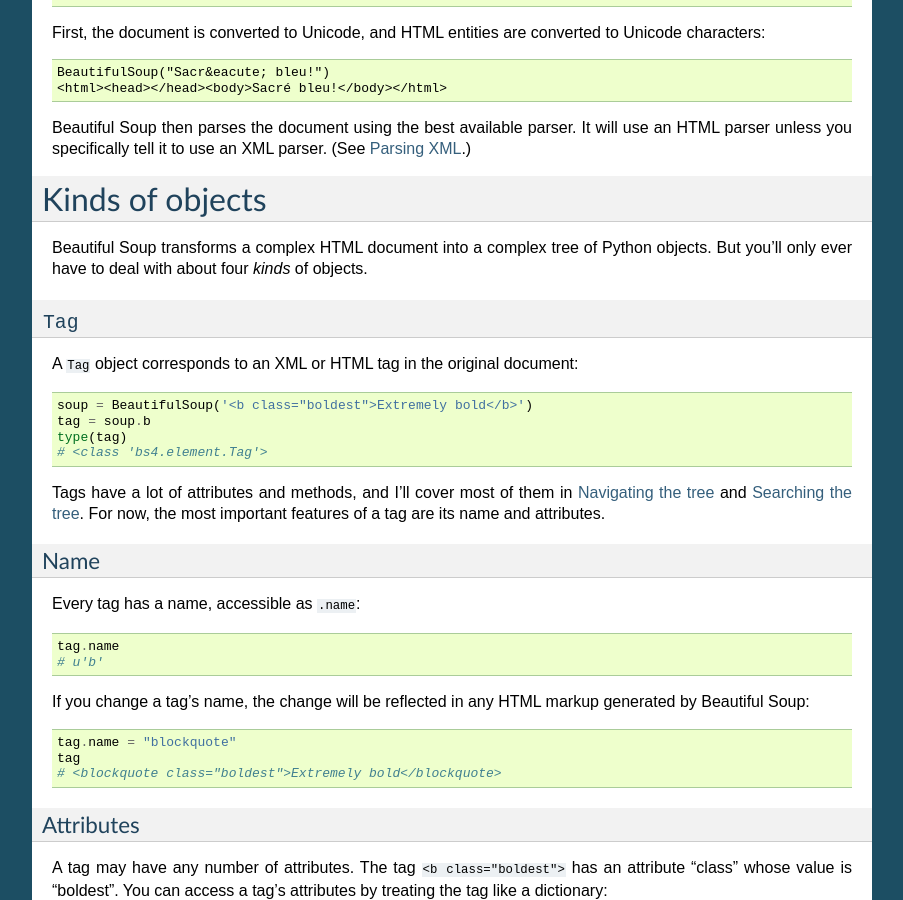
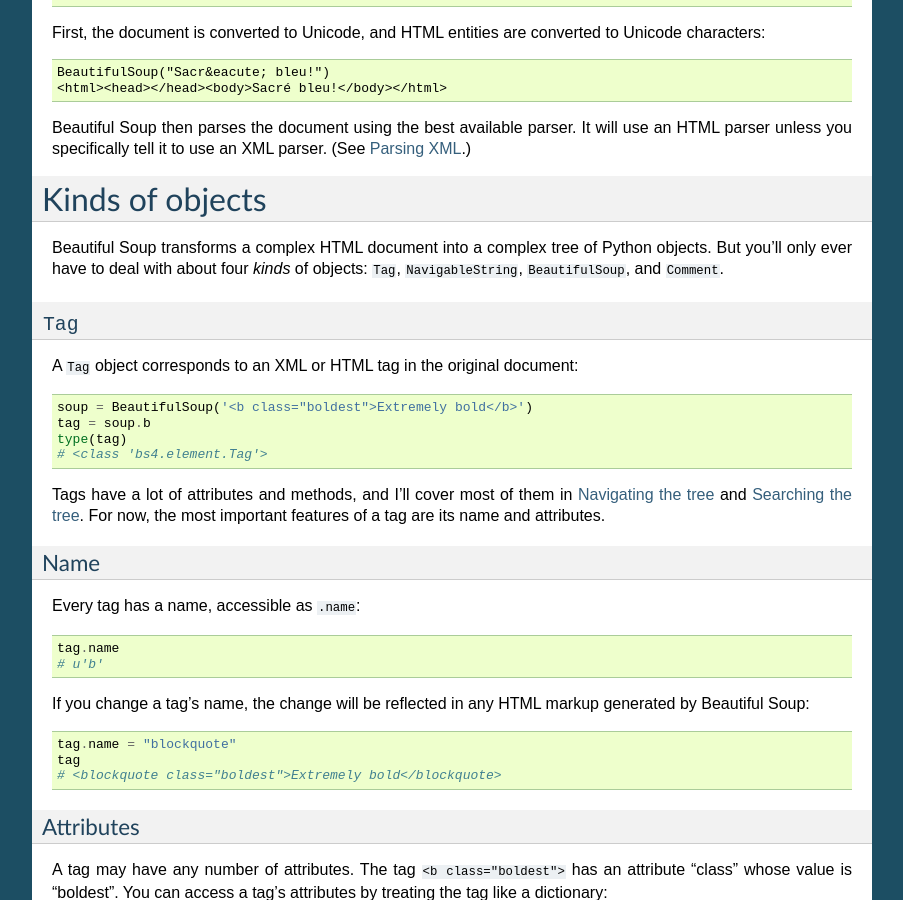
Before and after one commit to snarfed/beautifulsoup, a Sphinx documentation site: the page built from doc/source/index.rst, in a window 1280 px wide and 900 px high, scrolled down 4783 px. Shown: the whole window, without its empty margins (198-1101 px from the left). Built offline with Sphinx 7.4.7, drawn with Linux system fonts in a browser that asks for light colours.

Commit message:
Clarified docs.

```diff
--- a/doc/source/index.rst
+++ b/doc/source/index.rst
@@ -314,7 +314,8 @@
 
 Beautiful Soup transforms a complex HTML document into a complex tree
 of Python objects. But you'll only ever have to deal with about four
-`kinds` of objects.
+`kinds` of objects: ``Tag``, ``NavigableString``, ``BeautifulSoup``,
+and ``Comment``.
 
 .. _Tag:
 
```
